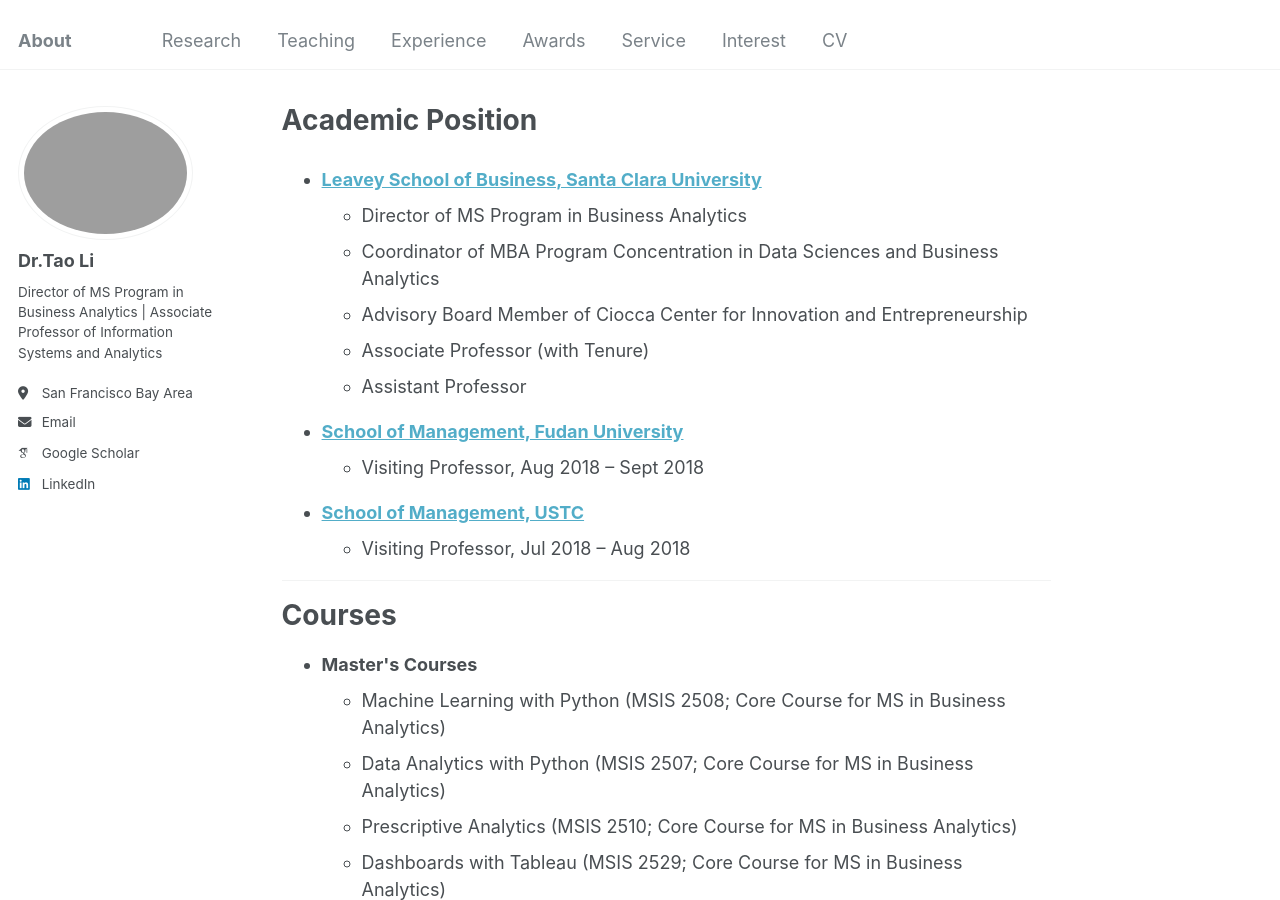
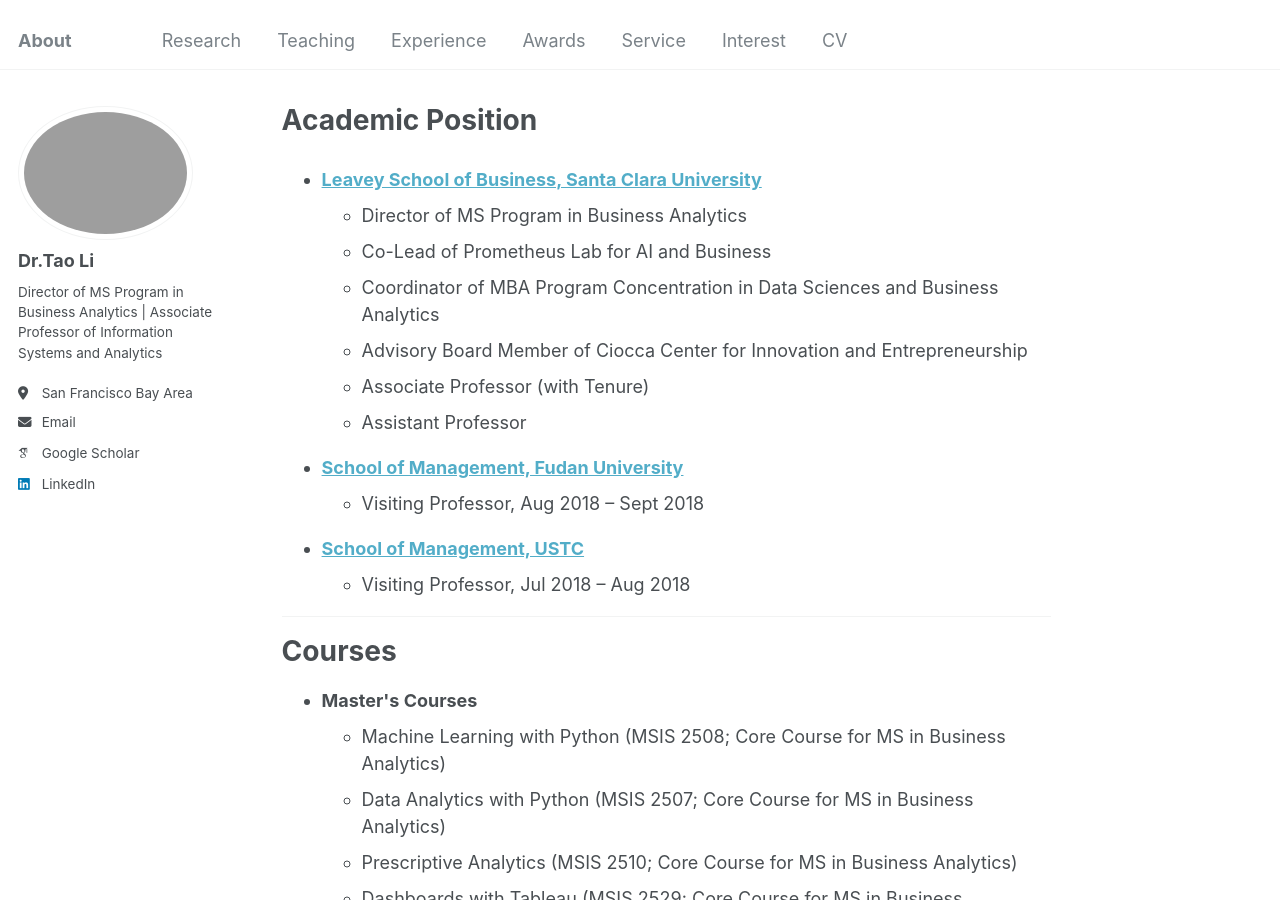
Before and after one commit to Prof-TaoLi/Homepage, a Jekyll site: the page built from _pages/markdown.md, in a window 1280 px wide and 900 px high. Built offline with Jekyll 4.4.1, drawn with Linux system fonts in a browser that asks for light colours; some web fonts are replaced.

Commit message:
Update markdown.md

```diff
--- a/_pages/markdown.md
+++ b/_pages/markdown.md
@@ -8,6 +8,7 @@ collection: portfolio
   <li><strong><a href="https://www.scu.edu/business/">Leavey School of Business, Santa Clara University</a></strong></li>
   <ul>
     <li>Director of MS Program in Business Analytics</li>
+    <li>Co-Lead of Prometheus Lab for AI and Business</li>
     <li>Coordinator of MBA Program Concentration in Data Sciences and Business Analytics</li>
     <li>Advisory Board Member of Ciocca Center for Innovation and Entrepreneurship</li>
     <li>Associate Professor (with Tenure)</li>
```
